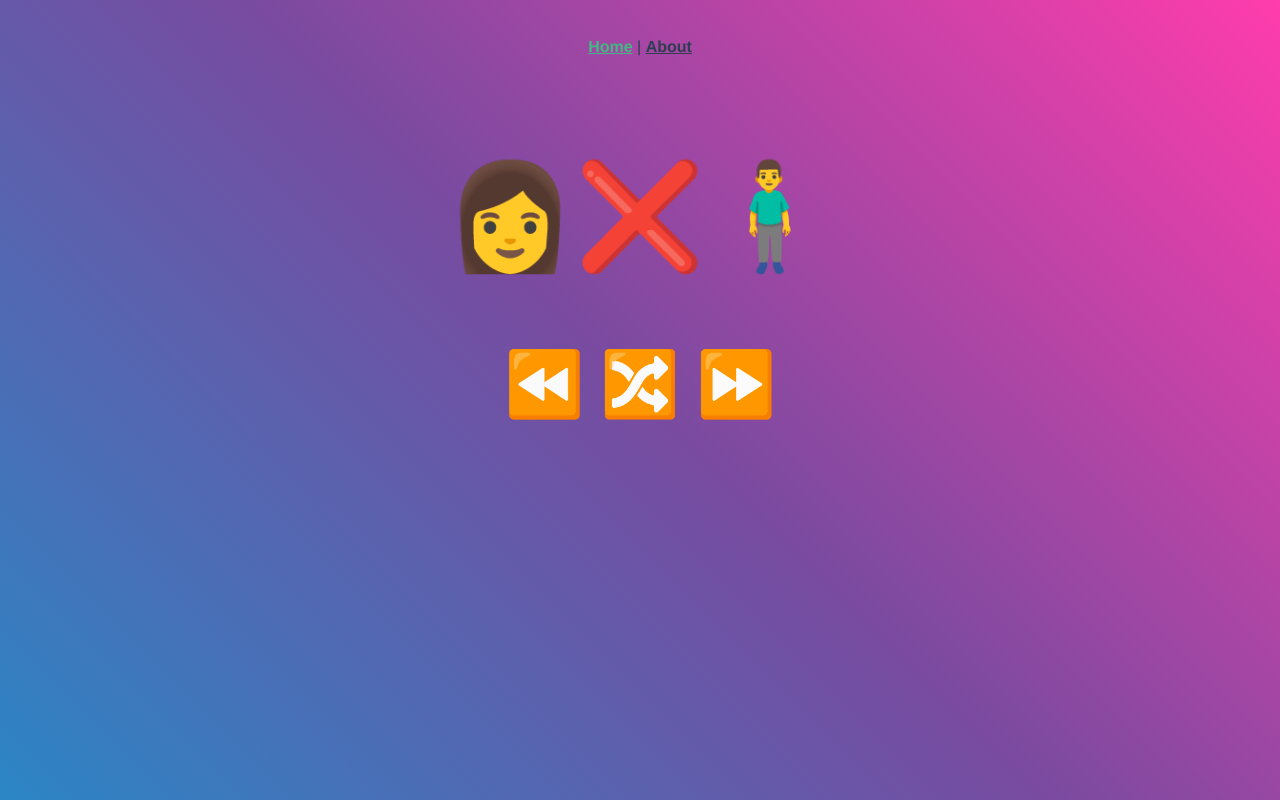
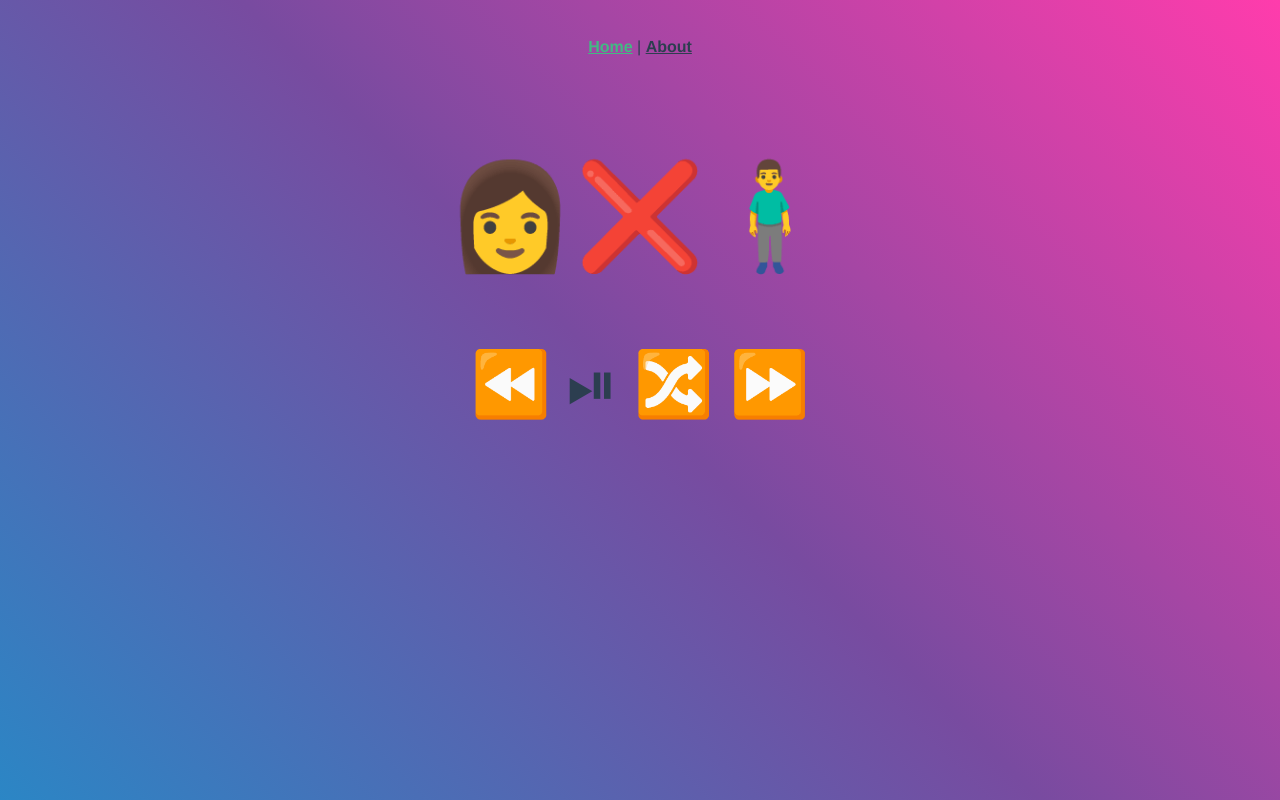
Before and after one commit to TheChicken14/Emoji-Jukebox, a Vue app: page / in a window 1280 px wide. Built offline with nearby package versions, Linux system fonts and the light colour scheme.

Commit message:
Add play button to controls

```diff
--- a/src/components/Controls.vue
+++ b/src/components/Controls.vue
@@ -1,6 +1,9 @@
 <template>
   <div>
     <span class="control" @click="prev">⏪</span>
+    <span class="space" />
+
+    <span class="control" @click="playpause">⏯</span>
     <span class="space" />
 
     <span class="control" @click="shuffle">🔀</span>
@@ -15,6 +18,9 @@ export default {
   methods: {
     prev() {
       this.$store.commit("previous");
+    },
+    playpause() {
+      this.$store.commit("playpause");
     },
     shuffle() {
       this.$store.commit("shuffle");
```
